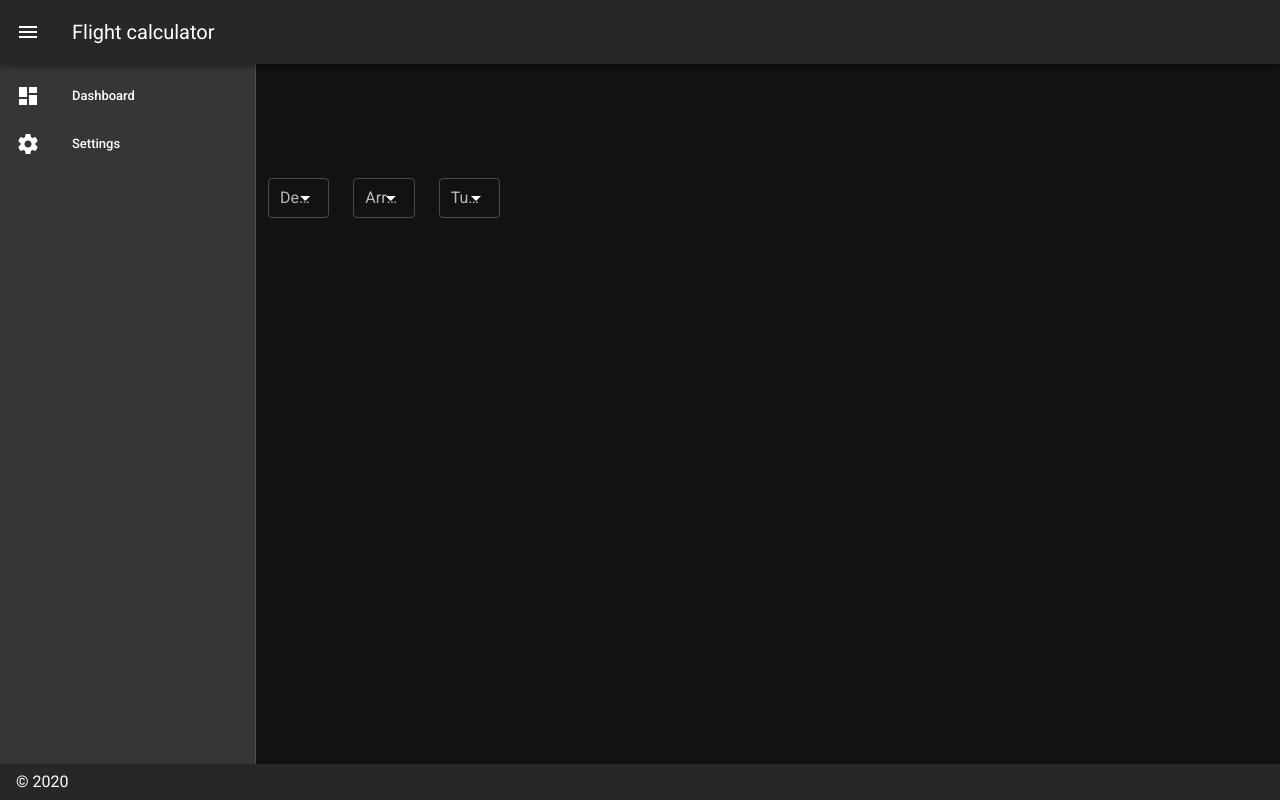
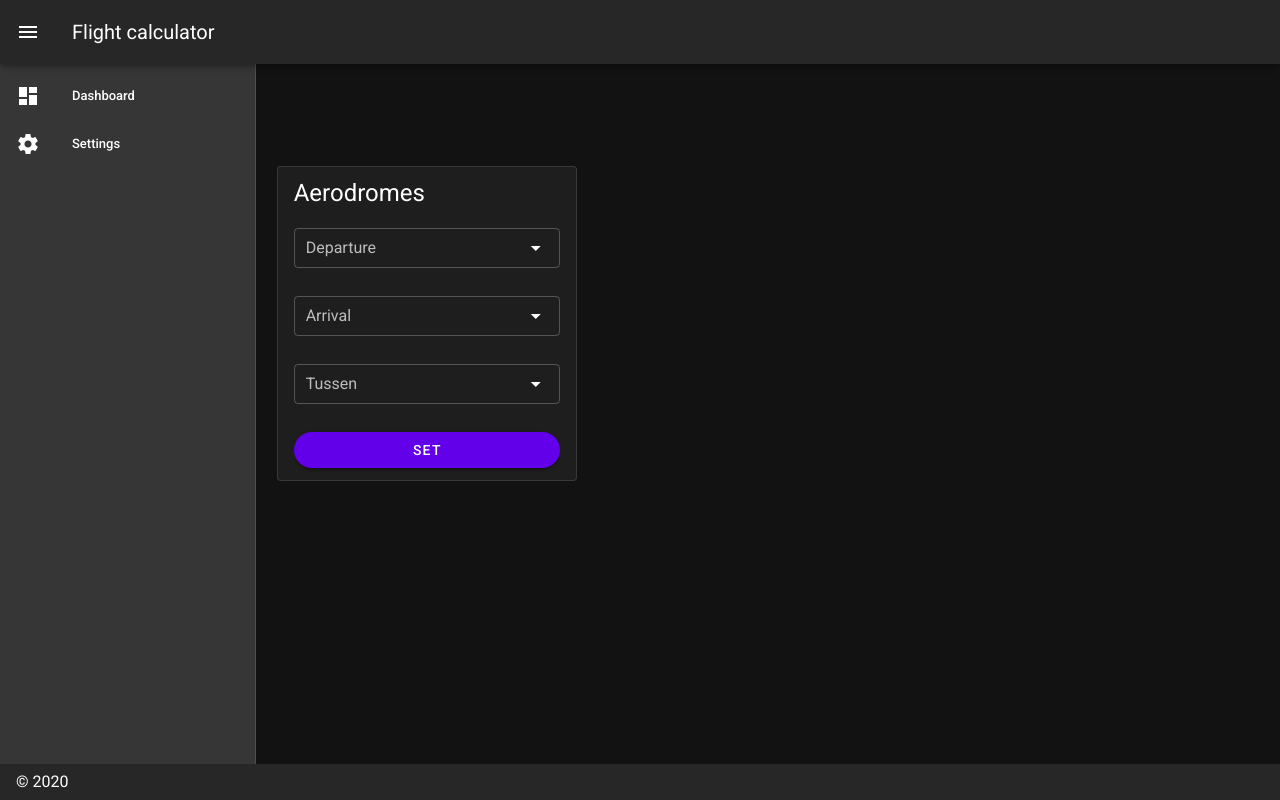
Before and after one commit to Denivros/NAV-app, a Vue app in the folder frontend/guivue/: page / in a window 1280 px wide. Built offline with nearby package versions, Linux system fonts and the light colour scheme.

Commit message:
vue update3

```diff
--- a/frontend/guivue/src/App.vue
+++ b/frontend/guivue/src/App.vue
@@ -30,21 +30,46 @@
     <!-- Dit is de body van de app -->
     <v-main>
       <v-container class="fill-height" fluid>
+
+
+        <!-- row 2 --------------------------------------------------------------------------------------------------------- -->
         <v-row>
-          <v-col cols="1">
-            <v-select :items="selection2" label="Departure" dense outlined></v-select>
-          </v-col>
-          <v-col cols="1">
-            <v-select :items="selection2" label="Arrival" dense outlined></v-select>
-          </v-col>
-          <v-col cols="1">
-            <v-select :items="selection2" label="Tussen" dense outlined></v-select>
+          <v-col cols="4">
+            <v-card
+    class="mx-auto"
+    max-width="300"
+    outlined
+  >
+    <v-list-item>
+      <v-list-item-content>
+
+        <v-list-item-title class="headline mb-5">Aerodromes</v-list-item-title>
+
+            <v-select v-model="select1" :items="selectionDeparture" label="Departure" dense outlined></v-select>
+
+
+            <v-select v-model="select2" :items="selectionArrival" label="Arrival" dense outlined></v-select>
+
+
+            <v-select v-model="select3" :items="selectionTussen" label="Tussen" dense outlined></v-select>
+
+            <v-btn v-on:click="sendAerodromes" rounded color="deep-purple accent-4" >SET</v-btn>
+
+      </v-list-item-content>
+
+
+    </v-list-item>
+
+
+
+
+
+
+
+  </v-card>
           </v-col>
 
         </v-row>
-
-        <!-- row 2 --------------------------------------------------------------------------------------------------------- -->
-        <v-row></v-row>
         <v-row></v-row>
       </v-container>
     </v-main>
@@ -56,32 +81,33 @@
 </template>
 
 <script>
+
+
 export default {
   props: {
     source: String,
   },
   data: () => ({
     drawer: null,
-    items: {
-      A: { text: "jello" },
-      B: { text: "thomas" },
-      C: { text: "thomas" },
-      D: { text: "thomas" },
-      E: { text: "thomas" },
-      F: { text: "thomas" },
-    },
-    selection: {
-      airport1: { text: "airport 1" },
-      airport2: { text: "no" },
-      airport3: { text: "no" },
-    },
-    selection2: ["optie1", "optie2", "hello"],
+
+    select1: '',
+    select2: '',
+    select3: '',
+
+    selectionDeparture: ["optie1", "optie2", "hello"],
+    selectionArrival: ["select1", "optie2", "hello"],
+    selectionTussen: ["select1", "optie2", "hello"],
+    selectionResult: []
   }),
   methods: {
-    selectedAirport1: function (textselection) {
-      this.selection.airport1.text = textselection;
-    },
+    sendAerodromes: function(){
+      this.selectionResult.push(this.select1);
+      this.selectionResult.push(this.select1);
+      this.selectionResult.push(this.select1);
+
+    }
   },
+
   created() {
     this.$vuetify.theme.dark = true;
   },
```
